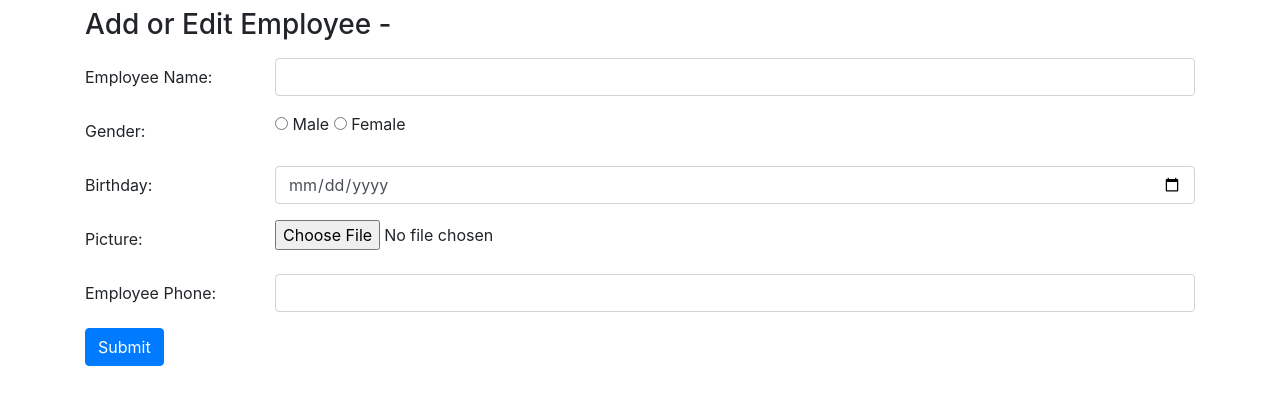
After one commit to josefbernadi/ci_training, a CodeIgniter 4 app: template app/Views/edit-employee.php in a window 1280 px wide. The commit adds this page. Shown: the top 405 px of the page. Run offline with PHP 8.4 and a stand-in for CodeIgniter, Linux system fonts and the light colour scheme; the template is opened without the code that fills it, so the values that code supplies are empty; some libraries are stand-ins or nearby versions.

Commit message:
add employee detail & form

```diff
--- a/app/Config/Routes.php
+++ b/app/Config/Routes.php
@@ -40,8 +40,12 @@ $routes->get('/delete-company/(:num)', 'CompanyController::deleteCompany/$1');
 $routes->get('/detail-company/(:num)', 'CompanyController::showCompanyDetail/$1');
 
 $routes->get('/employee-list/(:num)', 'EmployeeController::showEmployeeList/$1');
-$routes->get('/delete-employee/(:num)', 'EmployeeController::deleteEmployee/$1');
+$routes->get('/delete-employee/(:num)/(:num)', 'EmployeeController::deleteEmployee/$1/$2');
+$routes->get('/edit-employee/(:num)/', 'EmployeeController::showAddEmployee/$1');
+$routes->get('/edit-employee/(:num)/(:num)', 'EmployeeController::showSpecificEmployee/$1/$2');
 
+$routes->post('/edit-employee/(:num)/(:num)', 'EmployeeController::editEmployee/$1/$2');
+$routes->post('/edit-employee/(:num)/add', 'EmployeeController::addEmployee/$1');
 $routes->post('/edit-company/(:num)', 'CompanyController::editCompany/$1');
 $routes->post('/edit-company/add', 'CompanyController::addCompany');
 $routes->post('/add-company', 'CompanyController::addCompany');
--- a/app/Models/CompanyModel.php
+++ b/app/Models/CompanyModel.php
@@ -27,6 +27,12 @@ class CompanyModel extends Model
         return $query;
     }
 
+    public function getCompanyName($id)
+    {
+        $query = $this->db->table($this->table)->select('company_name')->where('company_id',$id);
+        return $query->get()->getRowArray();
+    }
+
     public function deleteCompany($id)
     {
         $query = $this->db->table($this->table)->delete(array('company_id' => $id));
--- a/app/Models/EmployeeModel.php
+++ b/app/Models/EmployeeModel.php
@@ -28,13 +28,13 @@ class EmployeeModel extends Model
 
     public function updateEmployee($data, $id)
     {
-        $query = $this->db->table($this->table)->update($data, array('company_id' => $id));
+        $query = $this->db->table($this->table)->update($data, array('employee_id' => $id));
         return $query;
     }
 
     public function deleteEmployee($id)
     {
-        $query = $this->db->table($this->table)->delete(array('company_id' => $id));
+        $query = $this->db->table($this->table)->delete(array('employee_id' => $id));
         return $query;
     }
 }
--- /dev/null
+++ b/app/Views/edit-employee.php
@@ -0,0 +1,81 @@
+<!doctype html>
+<html lang="en">
+  <head>
+    <!-- Required meta tags -->
+    <meta charset="utf-8">
+    <meta name="viewport" content="width=device-width, initial-scale=1, shrink-to-fit=no">
+
+    <!-- Bootstrap CSS -->
+    <link rel="stylesheet" href="https://stackpath.bootstrapcdn.com/bootstrap/4.4.1/css/bootstrap.min.css" integrity="sha384-Vkoo8x4CGsO3+Hhxv8T/Q5PaXtkKtu6ug5TOeNV6gBiFeWPGFN9MuhOf23Q9Ifjh" crossorigin="anonymous">
+
+    <title>Company</title>
+  </head>
+  <body>
+    <div class="container">
+        <div class="row mt-2">
+            <div class="col-md-12">
+                <h3>Add or Edit Employee - <?php echo ($company_name) ? $company_name : ""; ?></h3>
+            </div>
+        </div>
+        <form enctype="multipart/form-data" action="<?php echo ($employee_id) ? "/edit-employee/".$company_id."/".$employee_id : "/edit-employee/".$company_id."/add"; ?>" method="post">
+        <input type="hidden" name="company-id" id="company-id" value="<?php echo ($company_id) ? $company_id : ""; ?>">
+        <div class="form-group row mt-2">
+            <label for="staticEmail" class="col-md-2 col-form-label">Employee Name:</label>
+            <div class="col-md-10">
+            <input required type="text" class="form-control" name="employee-name" id="employee-name" value="<?php echo ($employee_name) ? $employee_name : ""; ?>">
+            </div>
+        </div>
+        <div class="form-group row">
+            <label for="inputPassword" class="col-md-2 col-form-label">Gender:</label>
+            <div class="col-md-10">
+            <input required type="radio" class="form-control-input" name="employee-gender" id="employee-gender" value="1" <?php echo ($employee_gender == "1") ? "checked" : ""; ?>> Male
+            <input required type="radio" class="form-control-input" name="employee-gender" id="employee-gender" value="0" <?php echo ($employee_gender == "0") ? "checked" : ""; ?>> Female
+            </div>
+        </div>
+        <div class="form-group row">
+            <label for="inputPassword" class="col-md-2 col-form-label">Birthday:</label>
+            <div class="col-md-10">
+            <input required type="date" class="form-control" name="employee-birthday" id="employee-birthday" value="<?php echo ($employee_birthday) ? $employee_birthday : ""; ?>">
+            </div>
+        </div>
+        <div class="form-group row">
+            <label for="inputPassword" class="col-md-2 col-form-label">Picture:</label>
+            <div class="col-md-10">
+            <input type="file" class="form-control-input" name="employee-picture" id="employee-picture">
+            </div>
+        </div>
+        <div class="form-group row">
+            <label for="inputPassword" class="col-md-2 col-form-label">Employee Phone:</label>
+            <div class="col-md-10">
+            <input required type="number" class="form-control" name="employee-phone" id="employee-phone" value="<?php echo ($employee_phone) ? $employee_phone : ""; ?>">
+            </div>
+        </div>
+        <button type="submit" id="submit" class="btn btn-primary">Submit</button>
+        </form>
+    </div>
+
+    <!-- Optional JavaScript -->
+    <!-- jQuery first, then Popper.js, then Bootstrap JS -->
+    <script src="https://code.jquery.com/jquery-3.4.1.slim.min.js" integrity="sha384-J6qa4849blE2+poT4WnyKhv5vZF5SrPo0iEjwBvKU7imGFAV0wwj1yYfoRSJoZ+n" crossorigin="anonymous"></script>
+    <script src="https://cdn.jsdelivr.net/npm/popper.js@1.16.0/dist/umd/popper.min.js" integrity="sha384-Q6E9RHvbIyZFJoft+2mJbHaEWldlvI9IOYy5n3zV9zzTtmI3UksdQRVvoxMfooAo" crossorigin="anonymous"></script>
+    <script src="https://stackpath.bootstrapcdn.com/bootstrap/4.4.1/js/bootstrap.min.js" integrity="sha384-wfSDF2E50Y2D1uUdj0O3uMBJnjuUD4Ih7YwaYd1iqfktj0Uod8GCExl3Og8ifwB6" crossorigin="anonymous"></script>
+  </body>
+
+<script>
+$(document).ready(function(){
+    var today = new Date();
+    var dd = today.getDate()-1;
+    var mm = today.getMonth()+1;
+    var yyyy = today.getFullYear();
+    if(dd<10){
+            dd='0'+dd
+        }
+        if(mm<10){
+            mm='0'+mm
+        }
+
+    today = yyyy+'-'+mm+'-'+dd;
+    $('#employee-birthday').attr("max", today);
+});
+</script>
+</html>
```
Also changed, not shown: app/Controllers/EmployeeController.php (+89 -8 lines), app/Views/employee-list.php (+9 -7 lines), 1 other file.
